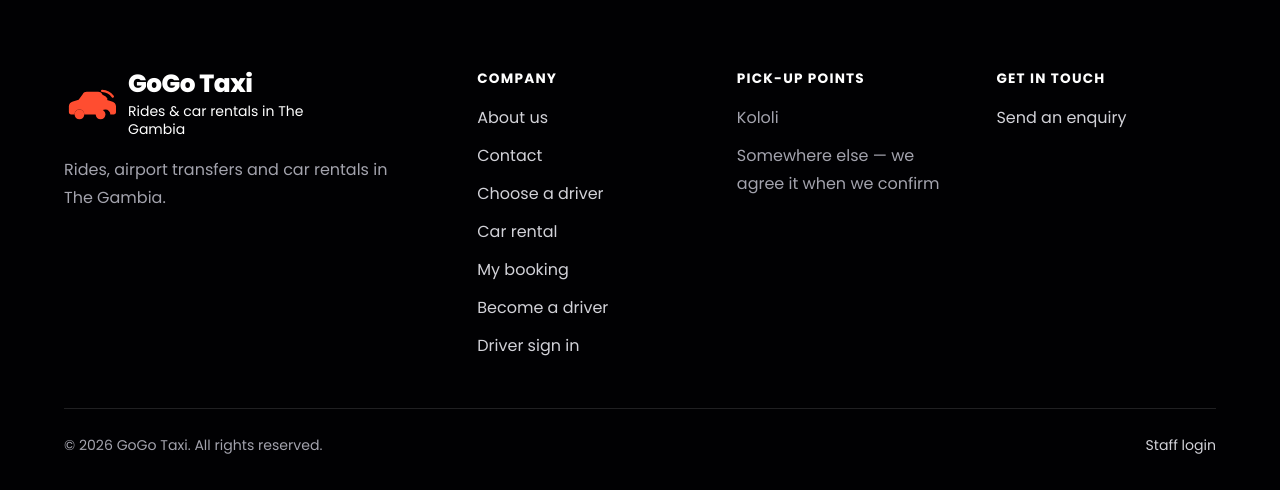
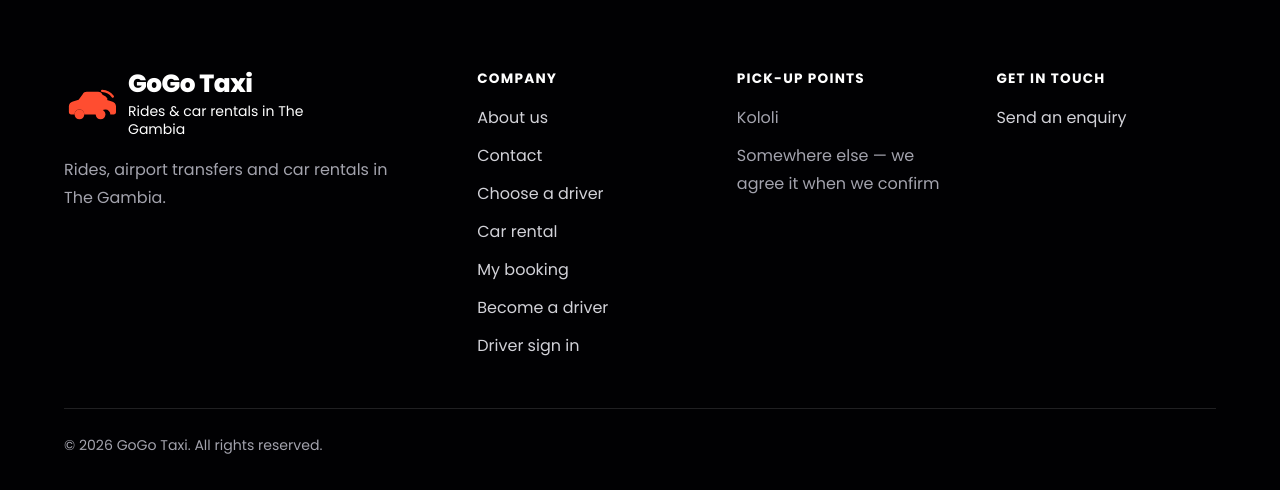
Before and after one commit to alasansilla/jatta_cars, a Flask app: page /about in a window 1280 px wide. Shown: the part 1948-2438 px from the top of the page. Run offline with Flask 3, Linux system fonts and the light colour scheme; parts of the project's set-up code (start-up, migrations or seed data) failed here and were passed over.

Commit message:
Remove admin login links from public footers

```diff
--- a/app/templates/partials/footer.html
+++ b/app/templates/partials/footer.html
@@ -3,7 +3,6 @@
     {% if minimal %}
       <div class="footer-bottom" style="border:none;margin:0;padding:0">
         <span>&copy; {{ current_year }} {{ company_name }}.</span>
-        <a href="{{ url_for('admin.dashboard') }}">Staff login</a>
       </div>
     {% else %}
     <div class="footer-grid">
@@ -55,7 +54,6 @@
 
     <div class="footer-bottom">
       <span>&copy; {{ current_year }} {{ company_name }}. All rights reserved.</span>
-      <a href="{{ url_for('admin.dashboard') }}">Staff login</a>
     </div>
     {% endif %}
   </div>
```
